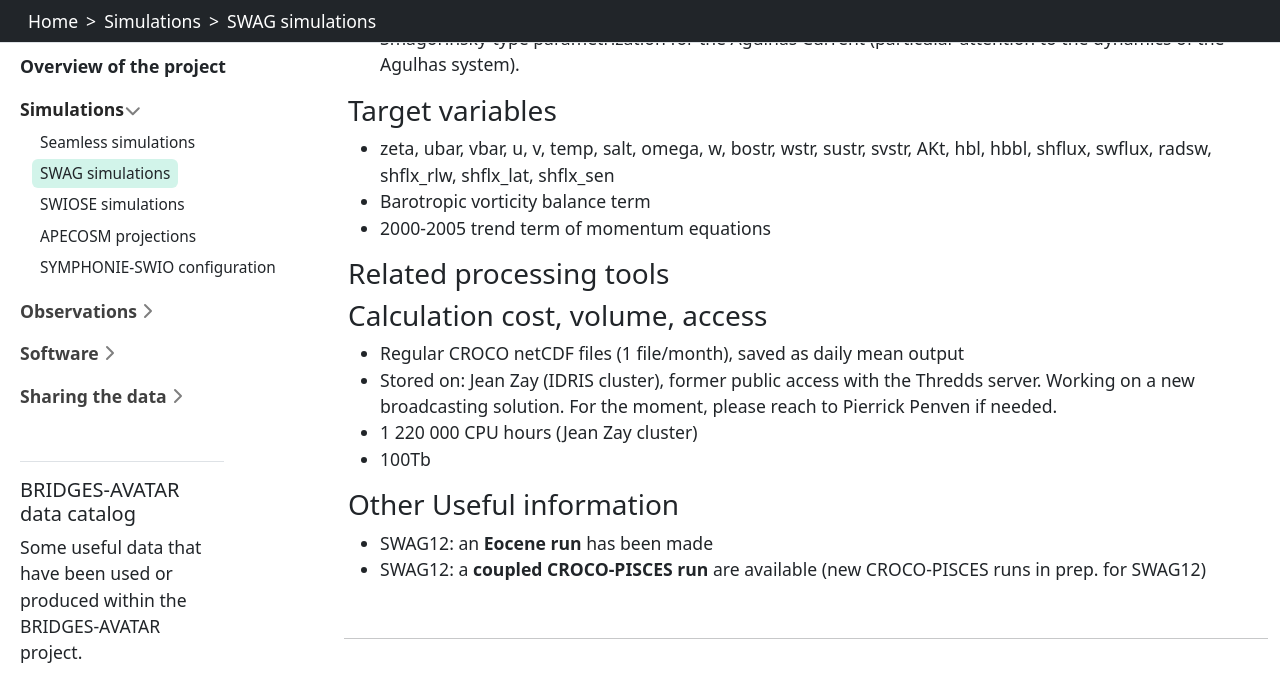
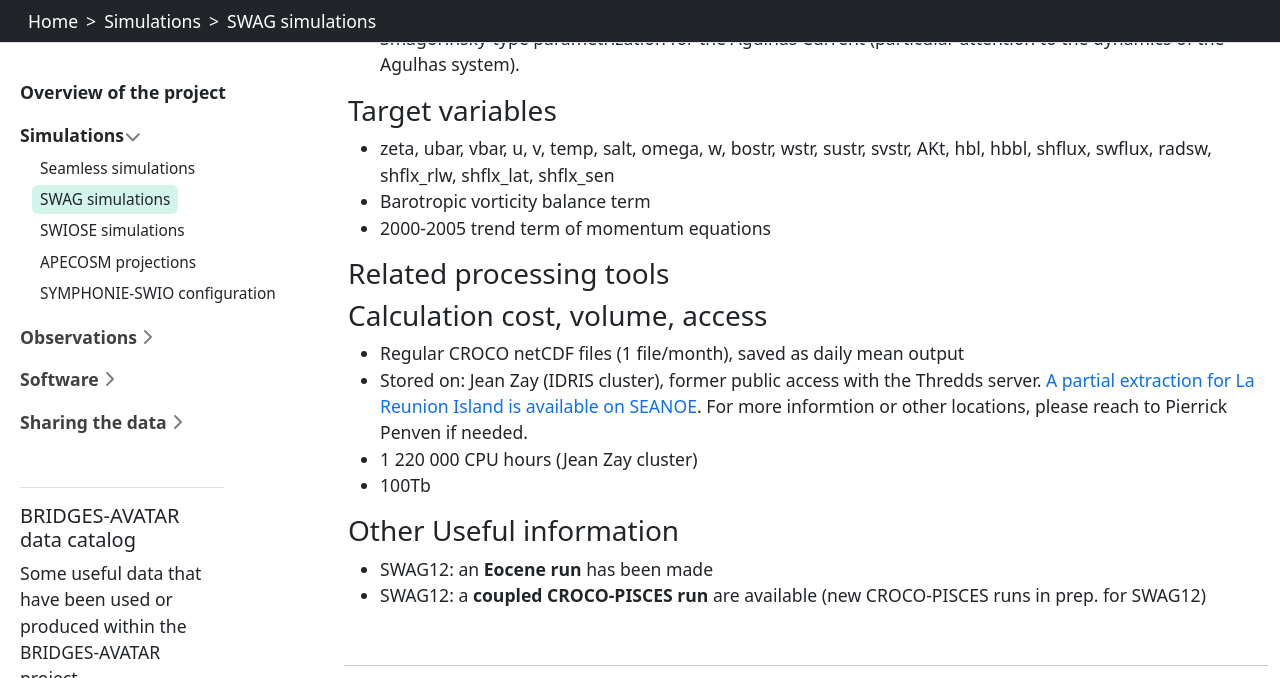
Before and after one commit to BRIDGES-AVATAR/pc3-catalog-webpage, a Jekyll site: the page built from content/simulations/SWAG-2025.md, in a window 1280 px wide and 900 px high, scrolled down 2566 px, cut to the strip 0-678 px from the top of the window. Built offline with Jekyll 4.4.1, drawn with Linux system fonts in a browser that asks for light colours.

Commit message:
Update SWAG-2025.md

```diff
--- a/content/simulations/SWAG-2025.md
+++ b/content/simulations/SWAG-2025.md
@@ -59,7 +59,7 @@ The SWAG36 outputs are stored on the Jean-Zay cluster with a volume of 100 TB. T
 ### Calculation cost, volume, access
 
 + Regular CROCO netCDF files (1 file/month), saved as daily mean output
-+ Stored on: Jean Zay (IDRIS cluster), former public access with the Thredds server. Working on a new broadcasting solution. For the moment, please reach to Pierrick Penven if needed.
++ Stored on: Jean Zay (IDRIS cluster), former public access with the Thredds server. [A partial extraction for La Reunion Island is available on SEANOE](https://doi.org/10.17882/111850). For more informtion or other locations, please reach to Pierrick Penven if needed.
 + 1 220 000 CPU hours (Jean Zay cluster)
 + 100Tb
 
```
